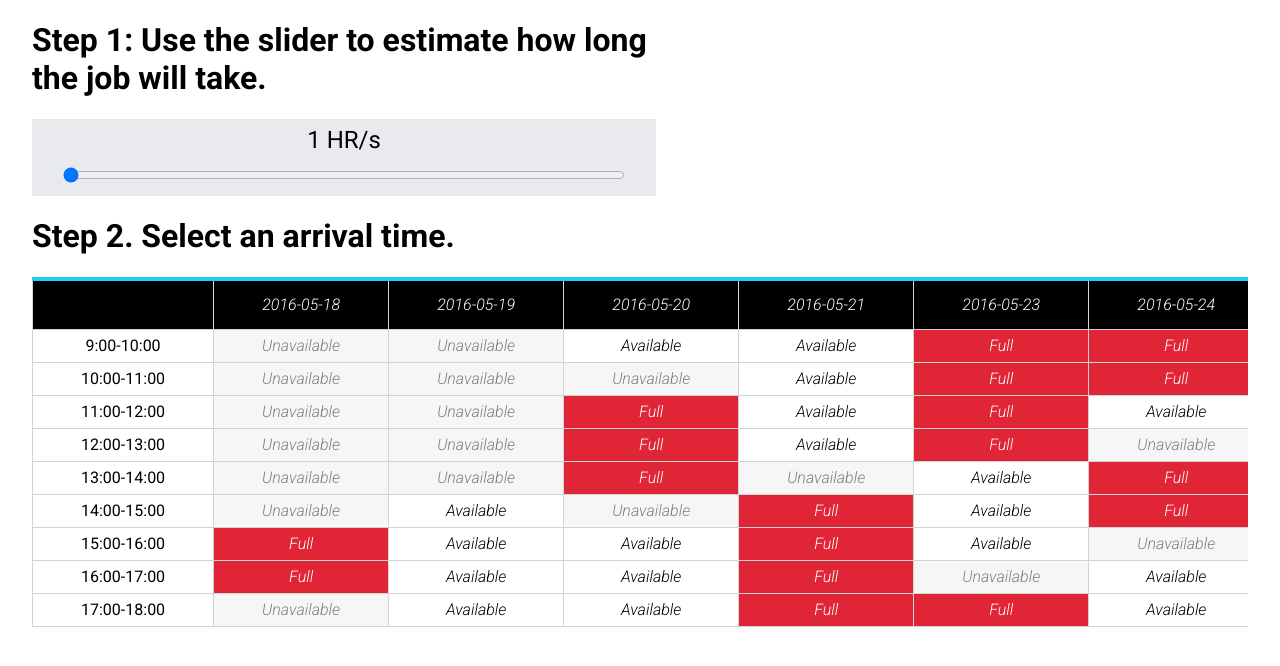
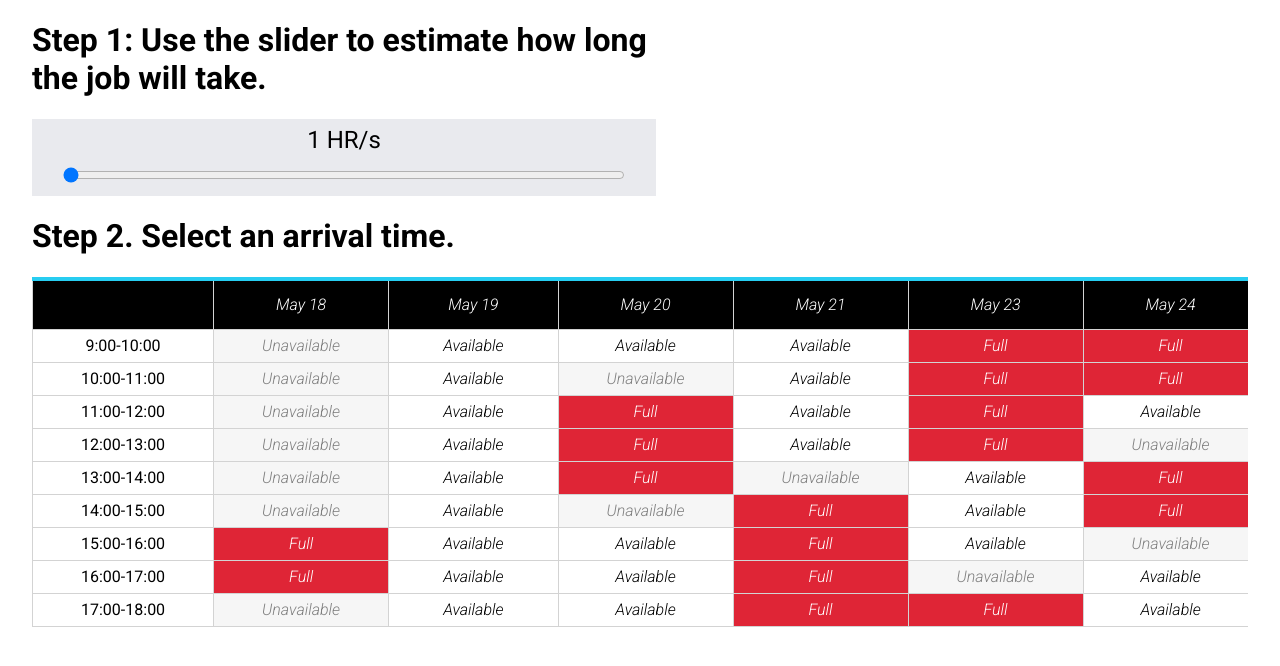
Before and after one commit to CFaut/dev200_assessment, a React (Create React App) app: page / in a window 1280 px wide. Shown: the top 666 px of the page. Built offline with nearby package versions, Linux system fonts and the light colour scheme.

Commit message:
Formatting

```diff
--- a/src/components/functions.js
+++ b/src/components/functions.js
@@ -2,7 +2,7 @@
 function checkSlotAvailability (time, jobLength, date, availability) {
 
     // your code here
-    let currentDate = '2016-05-19T11:27:00';
+    let currentDate = '2016-05-18T11:27:00';
 
         //some initial checks in case needed at some stage
         if(jobLength > 5 || jobLength < 1) {
--- a/src/components/table.js
+++ b/src/components/table.js
@@ -39,6 +39,10 @@ function Table({ length }) {
         }
     ];
 
+    const monthNames = ["Jan", "Feb", "Mar", "Apr", "May", "Jun",
+  "Jul", "Aug", "Sep", "Oct", "Nov", "Dec"
+];
+
 
     return (
         <div>
@@ -48,7 +52,9 @@ function Table({ length }) {
                     <tr>
                         <td className="cell header"></td>
                         {data.map((data) => {
-                            return <th className="cell header">{data.Date}</th>
+                            let date = new Date(data.Date);
+
+                            return <th className="cell header">{monthNames[date.getMonth()]} {date.getDate()}</th>
                         })}
                     </tr>
                     <tbody>
@@ -65,7 +71,6 @@ function Table({ length }) {
                                                 return <td className="selected cell">Selected</td>
                                             }
                                             return <td className="cell"><button className="available" onClick={() => {
-                                                console.log("CLICKED")
                                                 setSelectedTime({ date: data.Date, time, localLength })
                                             }}>
                                                 Available</button></td>
```
